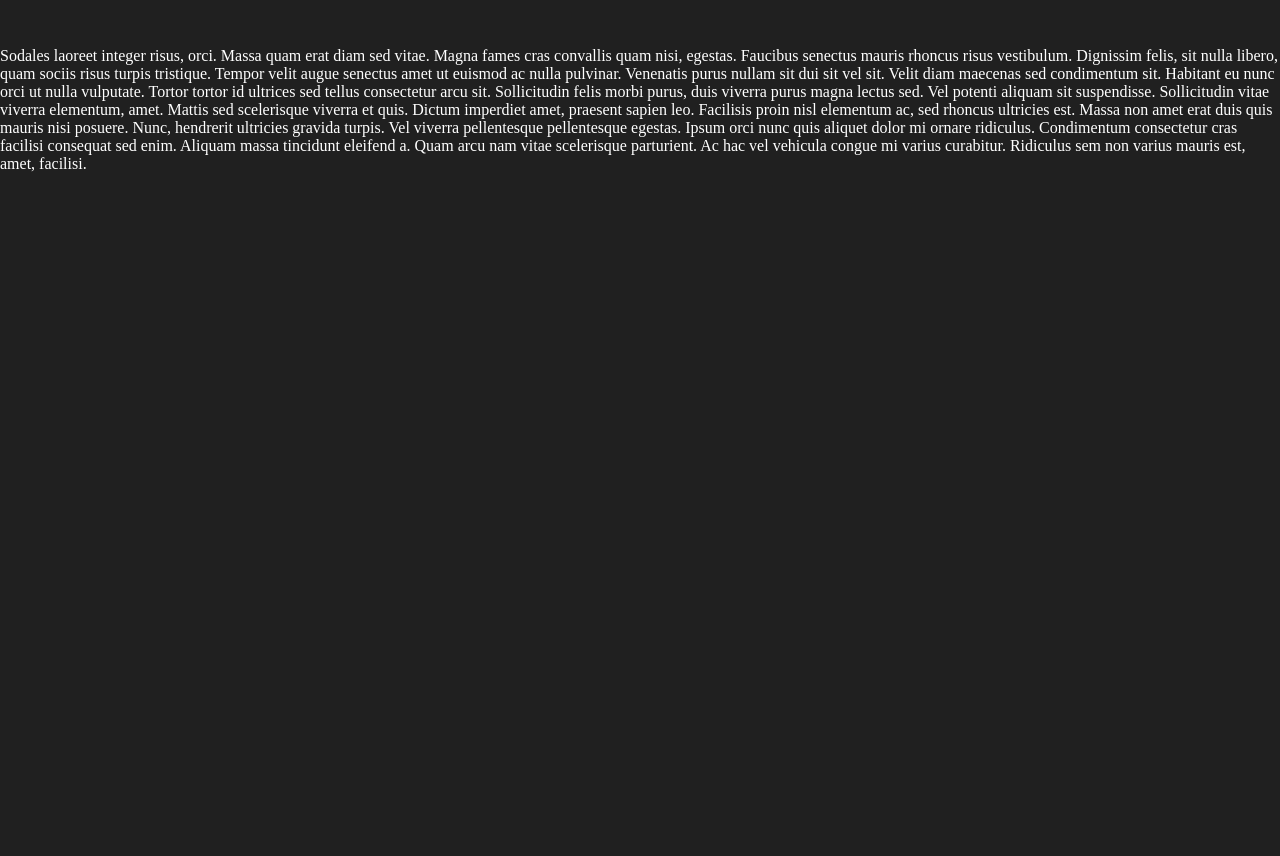
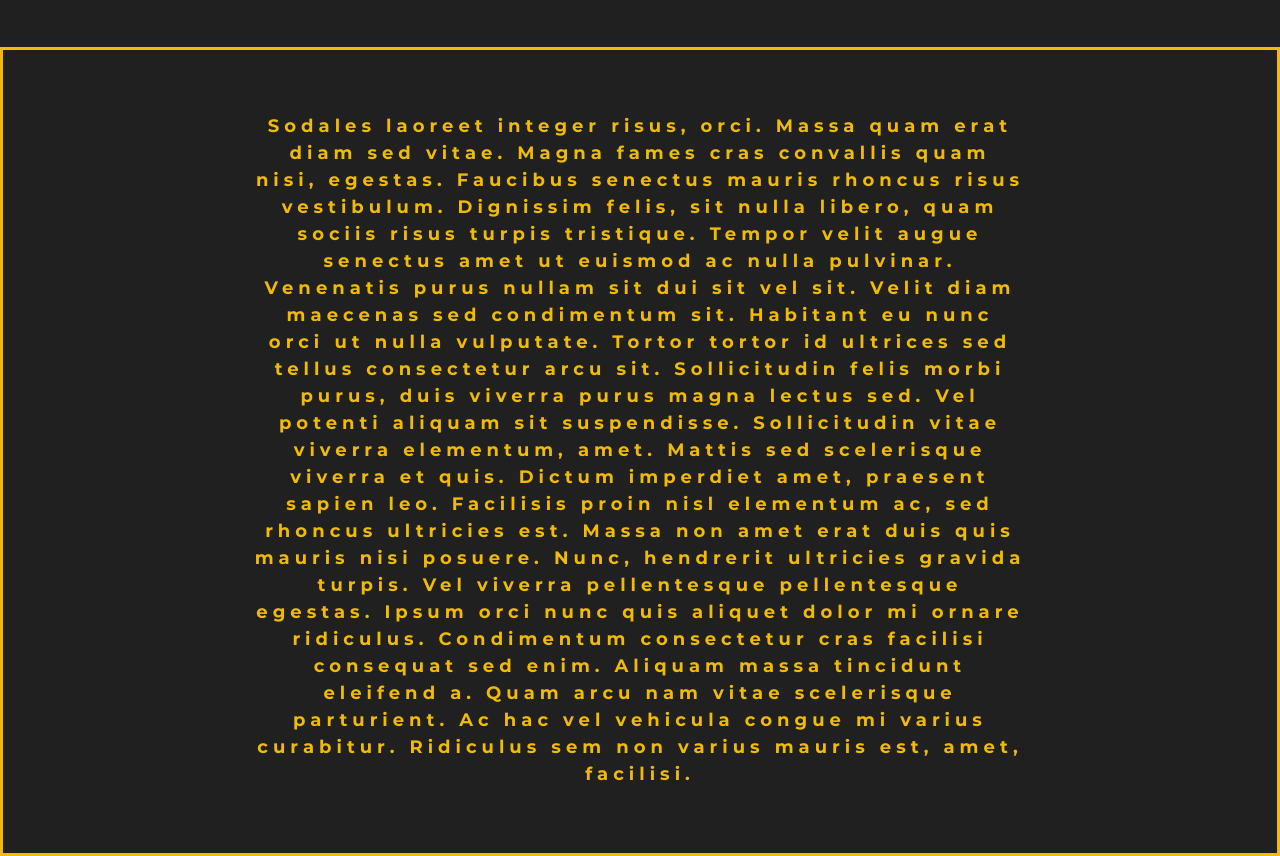
Before and after one commit to HydroOx1d/myNewPortfolio, a plain HTML site: page index.html in a window 1280 px wide. Shown: the part 921-1777 px from the top of the page. Before the commit the page ends 1094 px from the top, so only its background shows below. Drawn offline with Linux system fonts and the light colour scheme.

Commit message:
Блок 'about' готов

```diff
--- a/sass/common/_about.sass
+++ b/sass/common/_about.sass
@@ -9,3 +9,16 @@
             color: #202020
             text-transform: uppercase
             text-shadow: 0px 0px 40px rgba(0, 0, 0, 0.2)
+    &__block
+        margin: 0 auto
+        border: solid #F0BB00
+        &--text
+            color: #f0bb00
+            max-width: 900px
+            font-size: 18px
+            text-align: center
+            padding: 4rem 4rem
+            margin: 0 auto
+            letter-spacing: 5px
+            line-height: 1.5
+            font-family: montserratB, sans-serif
--- a/sass/common/_general.sass
+++ b/sass/common/_general.sass
@@ -40,6 +40,7 @@
         &--two
             z-index: -1
             position: relative
+            max-width: 100%
             &__image
                 position: absolute
                 top: -24rem
```
Also changed, not shown: css/style.css, 1 other file.
